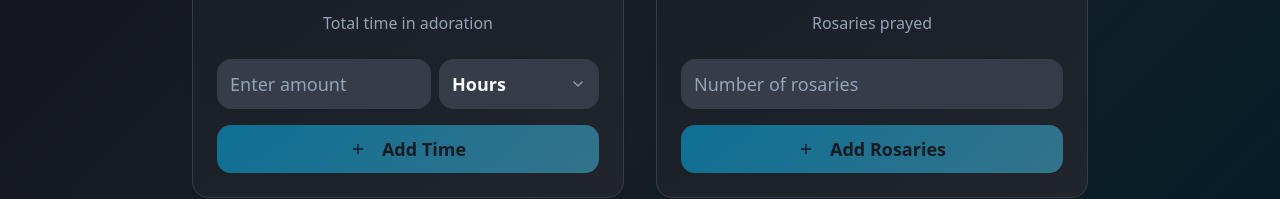
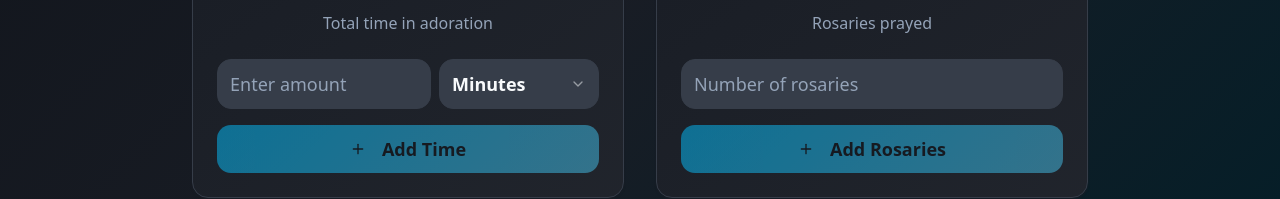
Before and after one commit to joshnajojo12/veritas-prayer-pulse, a React (Vite) app: page / in a window 1280 px wide. Shown: the part 522-721 px from the top of the page. Built offline with nearby package versions, Linux system fonts and the light colour scheme; no server answers; the database is empty; the HTML template or start-up script is replaced by a standard one.

Commit message:
Set minutes as default

```diff
--- a/src/components/AdorationTracker.tsx
+++ b/src/components/AdorationTracker.tsx
@@ -8,7 +8,7 @@ import { supabase } from '@/integrations/supabase/client';
 
 const AdorationTracker = () => {
   const [inputValue, setInputValue] = useState('');
-  const [unit, setUnit] = useState('hours');
+  const [unit, setUnit] = useState('minutes');
   const [totalMinutes, setTotalMinutes] = useState(0);
   const [isAnimating, setIsAnimating] = useState(false);
 
@@ -74,7 +74,7 @@ const AdorationTracker = () => {
       }
 
       setInputValue('');
-      setUnit('hours');
+      setUnit('minutes');
       setIsAnimating(false);
     }, 200);
   };
```
